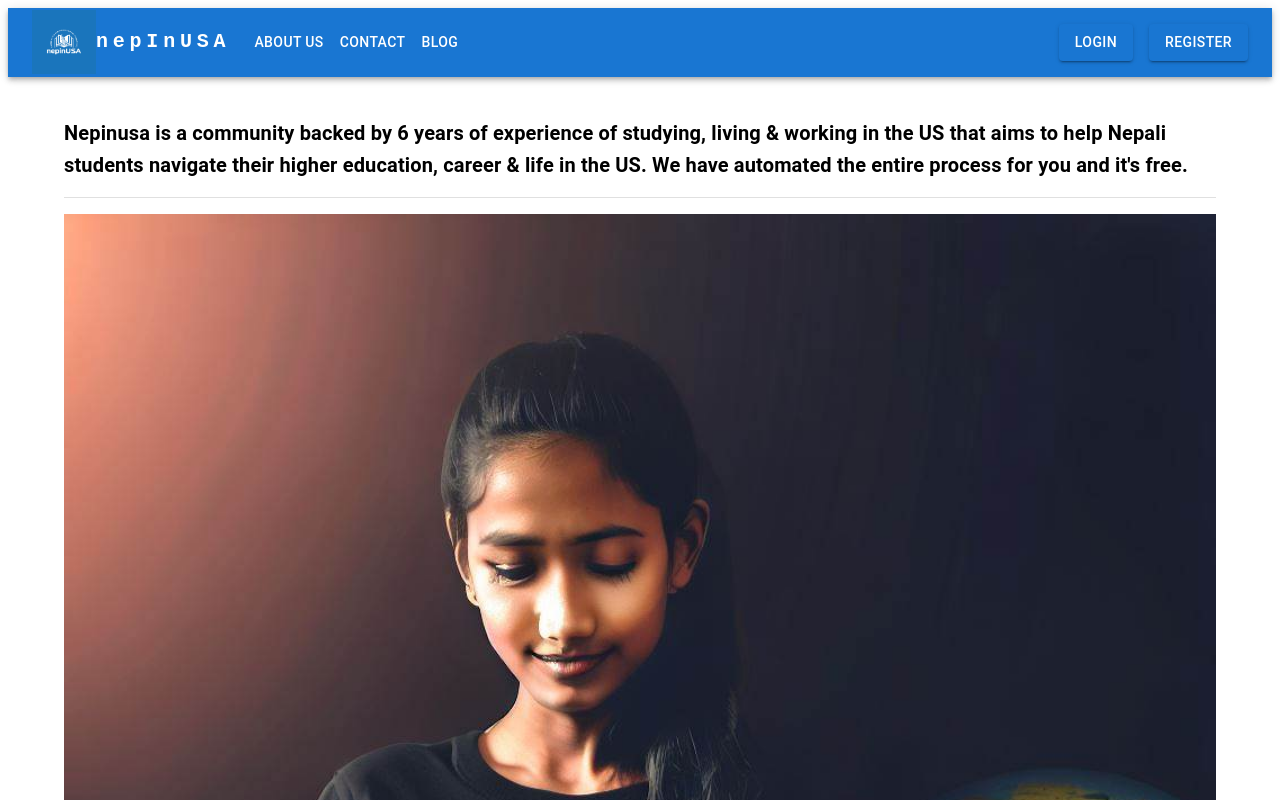
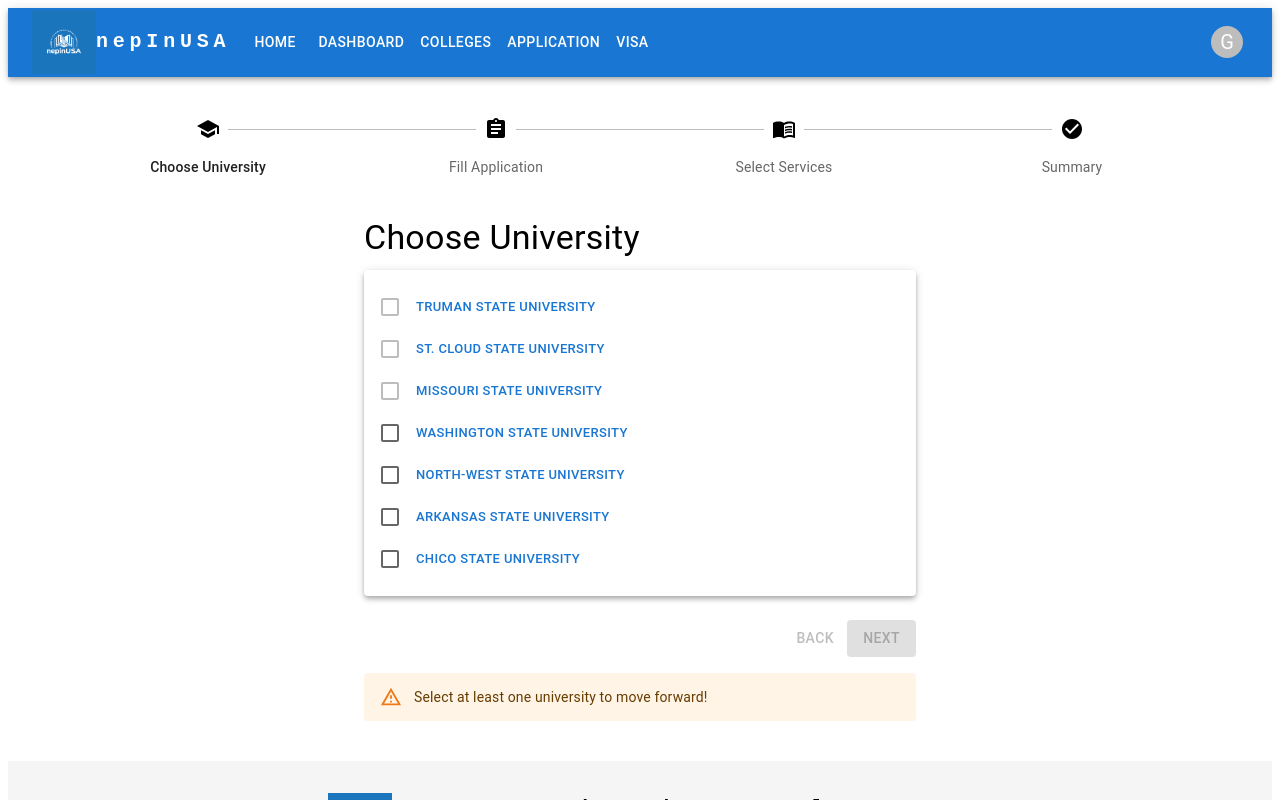
Before and after one commit to ashimupd/nepseUI, a React (Create React App) app: page / in a window 1280 px wide. Shown: the top 800 px of the page. Built offline with nearby package versions, Linux system fonts and the light colour scheme.

Commit message:
some changes

```diff
--- a/src/Mocks/mocks.js
+++ b/src/Mocks/mocks.js
@@ -23,35 +23,35 @@ export const universityList = [
   },
   {
     id: '3',
-    name: 'Gulla state University',
+    name: 'Missouri state University',
     image: images?.ryle1,
     description:
       'St. Cloud State University is a public university located in St. Cloud, Minnesota, USA. It was founded in 1869 and has a current enrollment of approximately 14,000 undergraduate and graduate students. The university offers more than 200 undergraduate and graduate programs across a variety of fields, including education, business, science, and the arts.',
   },
   {
     id: '4',
-    name: 'Thulo cloud state University',
+    name: 'Washington state University',
     image: images?.ryle2,
     description:
       'St. Cloud State University is a public university located in St. Cloud, Minnesota, USA. It was founded in 1869 and has a current enrollment of approximately 14,000 undergraduate and graduate students. The university offers more than 200 undergraduate and graduate programs across a variety of fields, including education, business, science, and the arts.',
   },
   {
     id: '5',
-    name: 'Sano cloud state University',
+    name: 'North-West state University',
     image: images?.ryle3,
     description:
       'St. Cloud State University is a public university located in St. Cloud, Minnesota, USA. It was founded in 1869 and has a current enrollment of approximately 14,000 undergraduate and graduate students. The university offers more than 200 undergraduate and graduate programs across a variety of fields, including education, business, science, and the arts.',
   },
   {
     id: '6',
-    name: 'Hyabusa cloud state University',
+    name: 'Arkansas state University',
     image: images?.stokes1,
     description:
       'St. Cloud State University is a public university located in St. Cloud, Minnesota, USA. It was founded in 1869 and has a current enrollment of approximately 14,000 undergraduate and graduate students. The university offers more than 200 undergraduate and graduate programs across a variety of fields, including education, business, science, and the arts.',
   },
   {
     id: '7',
-    name: 'Sarakushi state University',
+    name: 'Chico state University',
     image: images?.stokes2,
     description:
       'St. Cloud State University is a public university located in St. Cloud, Minnesota, USA. It was founded in 1869 and has a current enrollment of approximately 14,000 undergraduate and graduate students. The university offers more than 200 undergraduate and graduate programs across a variety of fields, including education, business, science, and the arts.',
--- a/src/components/home/Home.jsx
+++ b/src/components/home/Home.jsx
@@ -9,7 +9,7 @@ import { useUserContext } from '../userContetx';
 const Home = () => {
   const { userData: user } = useUserContext();
 
-  return <>{user.id <= 0 ? <HomePreLogin /> : <HomePostLogin />}</>;
+  return <>{user?.id > 0 ? <HomePostLogin /> : <HomePreLogin />}</>;
 };
 
 export default Home;
--- a/src/components/userContetx.jsx
+++ b/src/components/userContetx.jsx
@@ -12,9 +12,9 @@ export const UserContextProvider = ({ children }) => {
     const user = {
       firstName: 'Ashim',
       lastName: 'Gautam',
-      id: 0, // falsy value indicates not logged in, values other than falsy indicates loggedin user
+      id: 1, // falsy value indicates not logged in, values other than falsy indicates loggedin user
       photo: null,
-      hasFilledApplication: 1,
+      hasFilledApplication: 0,
       appliedUniversityIds: ['1', '2', '3'],
     };
     setUserData(user);
```
